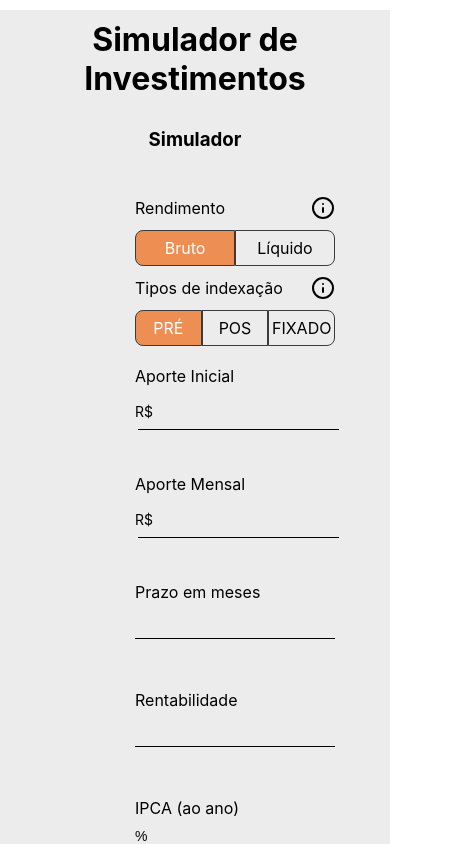
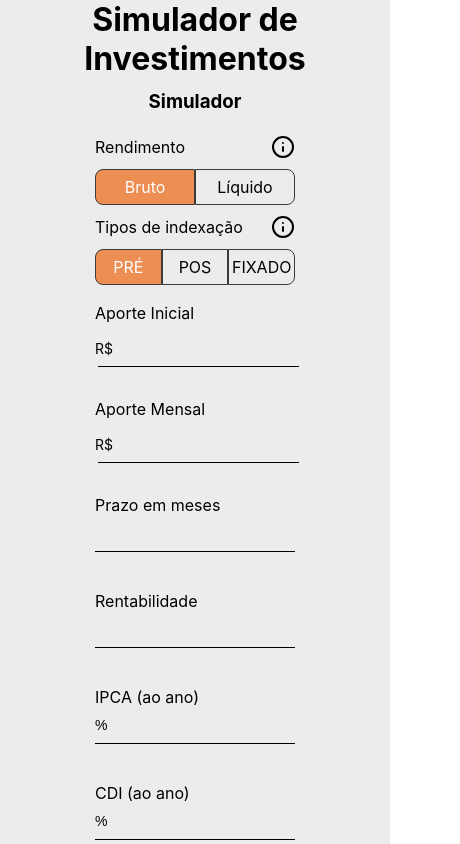
Before and after one commit to HortenciaCorts/investment, a React (Create React App) app in the folder frontend/: page / in a window 390 px wide. Shown: the top 844 px of the page, 460 px wide, since content can reach past the window. Built offline with nearby package versions, Linux system fonts and the light colour scheme; no server answers.

Commit message:
upgrade responsive

```diff
--- a/frontend/src/component/Simulator/styles.css
+++ b/frontend/src/component/Simulator/styles.css
@@ -17,7 +17,7 @@
     display: flex;
     flex-direction: column;
     width: 450px;
-    padding: 20px 0;
+    padding-bottom: 10px;
 }
 .containerSimulator .infos form .tipos{
     display: flex;
@@ -29,10 +29,9 @@
 }
 h1{
     text-align: center;
-    margin-bottom: 15px;
 }
 h3{
-    margin: 15px 0;
+    margin: 12px 0;
 }
 p{
     display: flex;
@@ -67,8 +66,8 @@ p{
 }
 label{
     width: 200px;
-    margin: 20px 0;
-    height: 68px;
+    margin: 18px 0;
+    height: 60px;
 }
 span{
     position: absolute;
@@ -112,11 +111,18 @@ button.active{
 }
 
 @media (max-width: 840px){
+    .container{
+        margin: 0 auto;
+        height: 100vh;
+        padding: 0;
+    }
     .containerInfos{
         flex-direction: column;
+        background-color: rgb(236, 236, 236);
     }
     .containerSimulator .infos{
         margin: auto;
+        width: auto;
     }
 }
 @media (max-width: 560px){
```
